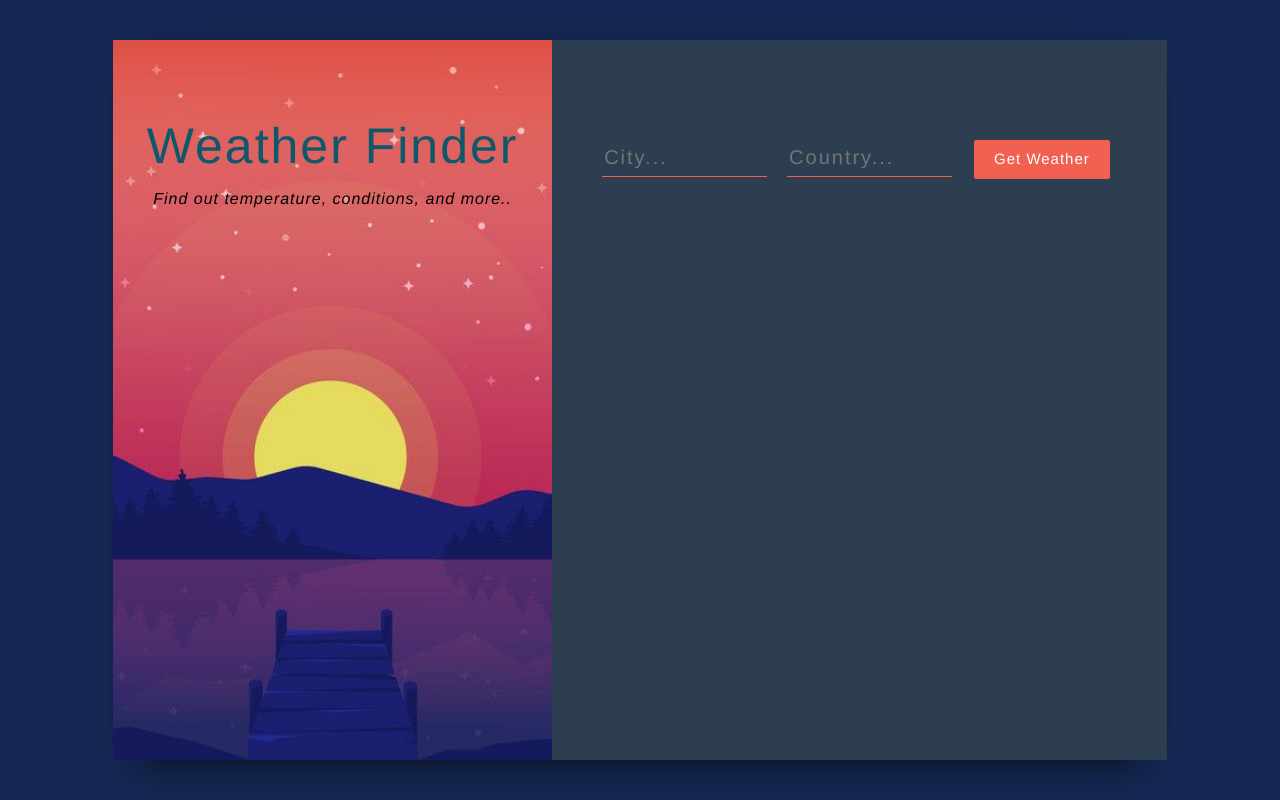
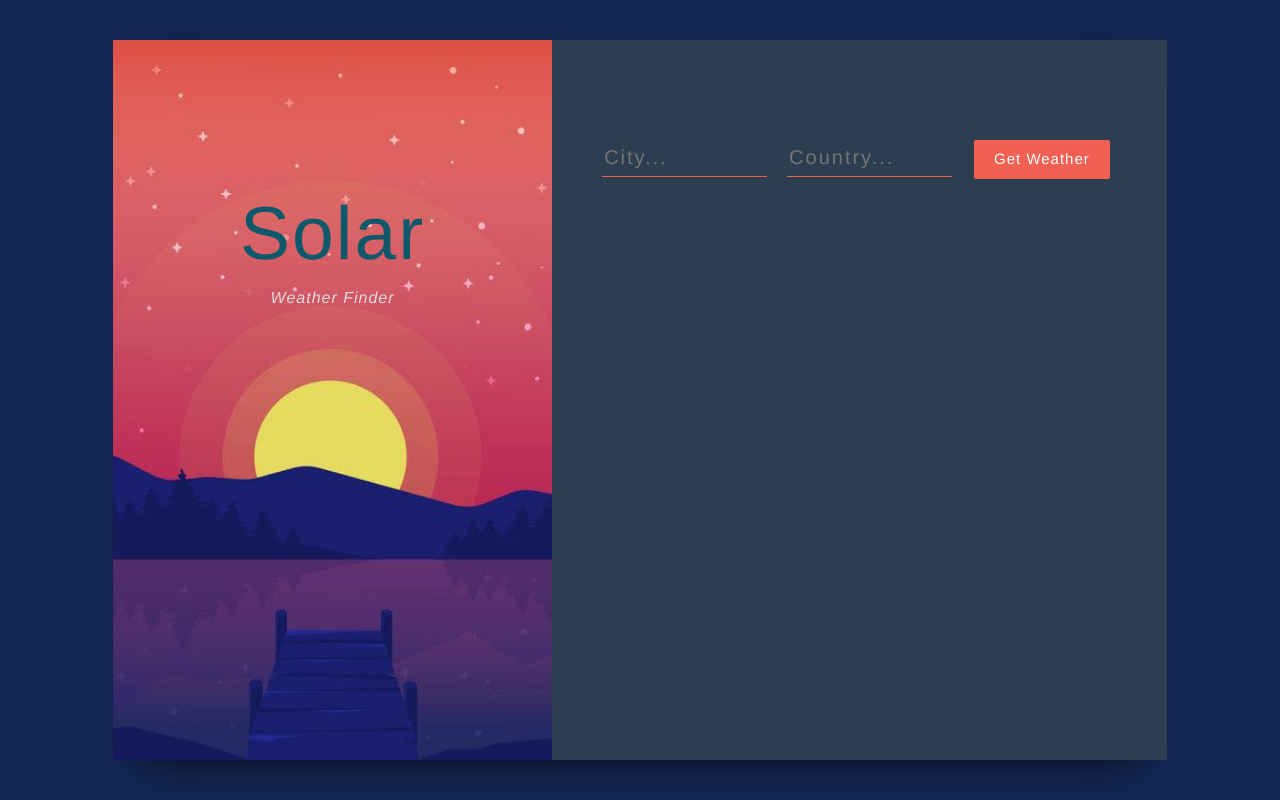
Before and after one commit to kjgamis/weather-app, a React (Create React App) app: page / in a window 1280 px wide. Built offline with nearby package versions, Linux system fonts and the light colour scheme.

Commit message:
change name and styling

```diff
--- a/src/App.css
+++ b/src/App.css
@@ -39,13 +39,13 @@ body {
 
 .app-title {
   color: #0e586b;
-  font-size: 50px;
+  font-size: 75px;
   letter-spacing: 2px;
-  line-height: 1.3;
-  margin-top: 20%;
+  margin-top: 80%;
 }
 
 .app-subtitle {
+  color: #ddd;
   font-style: italic;
   font-weight: 100;
   letter-spacing: 1px;
--- a/src/components/Titles.js
+++ b/src/components/Titles.js
@@ -2,8 +2,8 @@ import React from 'react';
 
 const Titles = () => (
   <div>
-    <h1 className='app-title'>Weather Finder</h1>
-    <p className='app-subtitle'>Find out temperature, conditions, and more..</p>
+    <h1 className='app-title'>Solar</h1>
+    <p className='app-subtitle'>Weather Finder</p>
   </div>
 )
 
```
